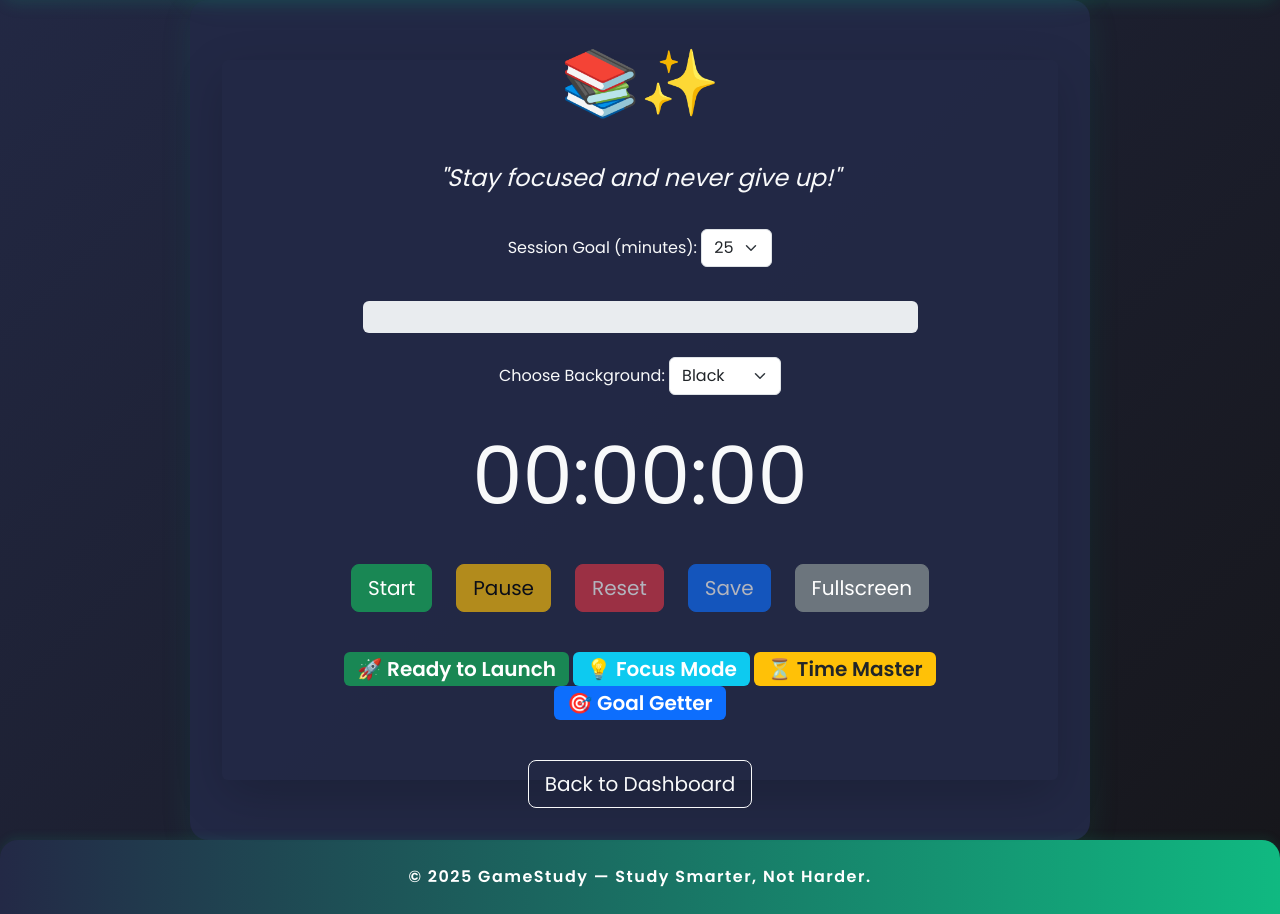
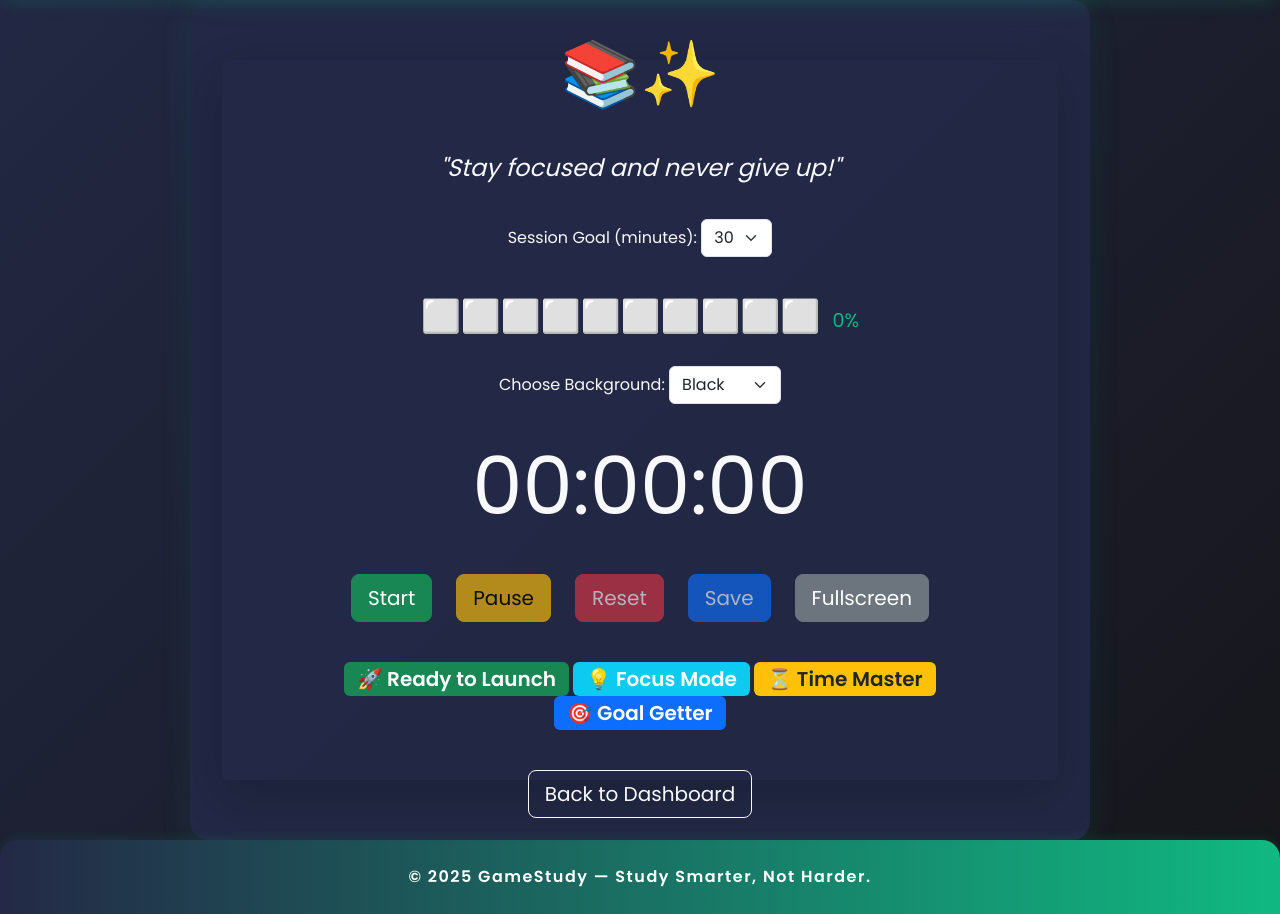
Before and after one commit to TempeHS/2025SE-Cameron.L-Major, a Flask app: page /study_timer in a window 1280 px wide. Shown: the part 117-1031 px from the top of the page. Run offline with Flask 3, Linux system fonts and the light colour scheme; a user stored in the database is signed in; some libraries are stand-ins or nearby versions.

Commit message:
Fixed progress bars by replacing them with emoji boxes as js didnt work

```diff
--- a/auth_routes.py
+++ b/auth_routes.py
@@ -54,7 +54,7 @@ def register_auth_routes(app):
     limiter = Limiter(
         get_remote_address,
         app=app,
-        default_limits=["100 per day", "10 per hour"]
+        default_limits=["100 per day", "20 per hour"]
     )
 
     @app.route("/signup", methods=["GET", "POST"])
--- a/main_routes.py
+++ b/main_routes.py
@@ -430,7 +430,8 @@ def register_main_routes(app):
         return render_template(
             "achievements.html",
             all_achievements=all_achievements,
-            user_achievements=user_achievements
+            user_achievements=user_achievements,
+            user_xp=user_xp
         )
 
     @app.route("/leaderboard")
--- a/static/css/style.css
+++ b/static/css/style.css
@@ -138,3 +138,15 @@ footer {
     padding: 10px;
   }
 }
+
+/* --- Progress Bar Color Fix --- */
+.progress .progress-bar.bg-success,
+.progress-bar.bg-success {
+  background-color: #198754 !important;
+}
+
+/* --- Force Bootstrap Progress Bar Green --- */
+.progress-bar.bg-success {
+  --bs-progress-bar-bg: #198754 !important;
+  background-color: #198754 !important;
+}
--- a/static/js/study_timer.js
+++ b/static/js/study_timer.js
@@ -92,6 +92,26 @@ function loadState() {
 
   running = savedRunning === '1';
 }
+
+// --- Emoji Progress Bar and Motivational Quote Logic ---
+window.updateProgressBar = function() {
+  const emojiBarElem = document.getElementById('emoji-progress-bar');
+  const emojiPercentElem = document.getElementById('emoji-progress-percent');
+  const sessionGoalSelect = document.getElementById('session-goal');
+  let sessionGoal = parseInt(sessionGoalSelect ? sessionGoalSelect.value : 30, 10);
+
+  const totalBlocks = 10;
+  let percent = 0;
+  if (window.elapsedSeconds !== undefined && sessionGoal > 0) {
+    percent = Math.min(100, (window.elapsedSeconds / (sessionGoal * 60)) * 100);
+  }
+  const filledBlocks = Math.round((percent / 100) * totalBlocks);
+  const emptyBlocks = totalBlocks - filledBlocks;
+  const emojiBar = "🟩".repeat(filledBlocks) + "⬜".repeat(emptyBlocks);
+
+  if (emojiBarElem) emojiBarElem.textContent = emojiBar;
+  if (emojiPercentElem) emojiPercentElem.textContent = Math.floor(percent) + "%";
+};
 
 document.addEventListener('DOMContentLoaded', function() {
   console.log("DOM fully loaded");
@@ -223,4 +243,34 @@ document.addEventListener('DOMContentLoaded', function() {
       setFullscreenBg();
     });
   }
+
+  // --- Motivational Quotes ---
+  const quotes = [
+    "Stay focused and never give up!",
+    "Small steps every day lead to big results.",
+    "You’re closer than you think!",
+    "Consistency is the key to success.",
+    "Believe in yourself and all that you are."
+  ];
+  let quoteIdx = 0;
+  const quoteElem = document.getElementById('motivational-quote');
+  if (quoteElem) {
+    setInterval(() => {
+      quoteIdx = (quoteIdx + 1) % quotes.length;
+      quoteElem.textContent = quotes[quoteIdx];
+    }, 300000);
+  }
+
+  // Always show the emoji progress bar, even at 0%
+  window.updateProgressBar();
+
+  // Update progress bar when session goal changes
+  const sessionGoalSelect = document.getElementById('session-goal');
+  if (sessionGoalSelect) {
+    sessionGoalSelect.addEventListener('change', function() {
+      if (typeof window.updateProgressBar === "function") {
+        window.updateProgressBar();
+      }
+    });
+  }
 });
--- a/templates/study_timer.html
+++ b/templates/study_timer.html
@@ -15,16 +15,15 @@
     <div class="mb-2 text-center w-100">
       <label for="session-goal" class="form-label text-light">Session Goal (minutes):</label>
       <select id="session-goal" class="form-select w-auto d-inline-block">
-        <option value="25">25</option>
-        <option value="50">50</option>
+        <option value="30">30</option>
+        <option value="60">60</option>
         <option value="90">90</option>
       </select>
     </div>
-    <!-- Progress Bar -->
-    <div class="w-75">
-      <div class="progress" style="height: 2rem;">
-        <div id="session-progress" class="progress-bar bg-success" role="progressbar" style="width: 0%; font-size:1.2rem;"></div>
-      </div>
+    <!-- Emoji Progress Bar -->
+    <div class="w-75 text-center">
+      <span id="emoji-progress-bar" style="font-family:monospace; font-size:2rem;"></span>
+      <span id="emoji-progress-percent" style="color:#10b981; font-size:1.2rem; margin-left: 8px;">0%</span>
     </div>
     <!-- Background Selector -->
     <div class="mb-2 text-center w-100">
@@ -61,42 +60,4 @@
 {% endblock %}
 {% block scripts %}
 <script src="{{ url_for('static', filename='js/study_timer.js') }}"></script>
-<script>
-// Rotating motivational quotes
-const quotes = [
-  "Stay focused and never give up!",
-  "Small steps every day lead to big results.",
-  "You’re closer than you think!",
-  "Consistency is the key to success.",
-  "Believe in yourself and all that you are."
-];
-let quoteIdx = 0;
-setInterval(() => {
-  quoteIdx = (quoteIdx + 1) % quotes.length;
-  document.getElementById('motivational-quote').textContent = quotes[quoteIdx];
-}, 7000);
-
-// Progress bar logic
-const progressBar = document.getElementById('session-progress');
-const sessionGoalSelect = document.getElementById('session-goal');
-let sessionGoal = parseInt(sessionGoalSelect ? sessionGoalSelect.value : 25, 10);
-
-if (sessionGoalSelect) {
-  sessionGoalSelect.addEventListener('change', function() {
-    sessionGoal = parseInt(this.value, 10);
-    updateProgressBar();
-  });
-}
-
-function updateProgressBar() {
-  if (progressBar && window.elapsedSeconds !== undefined) {
-    const percent = Math.min(100, (window.elapsedSeconds / (sessionGoal * 60)) * 100);
-    progressBar.style.width = percent + "%";
-    progressBar.textContent = Math.floor(percent) + "%";
-  }
-}
-
-// Hook into timer update (study_timer.js should call updateProgressBar after updateDisplay)
-window.updateProgressBar = updateProgressBar;
-</script>
 {% endblock %}
```
Also changed, not shown: developer-diary.md (+1 -1 lines), sprint-5.md (+6 -7 lines), templates/achievements.html (+11 -11 lines), .databaseFiles/database.db, static/qr_codes/studyuser1.png (added).
